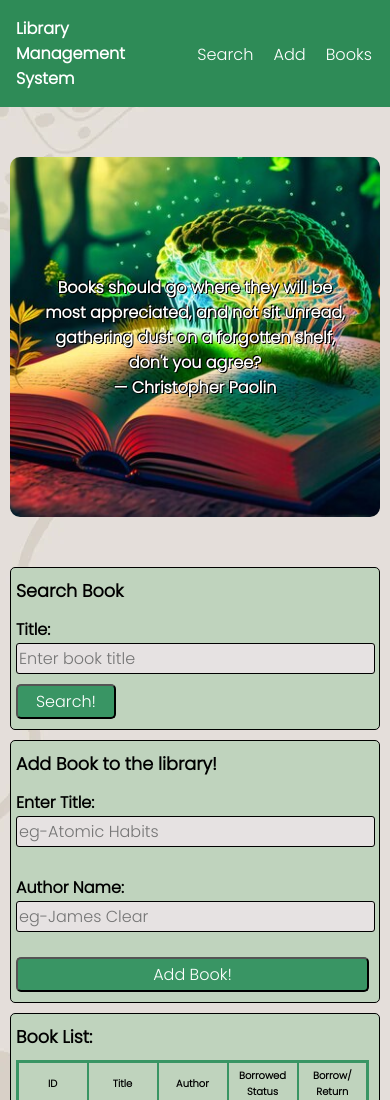
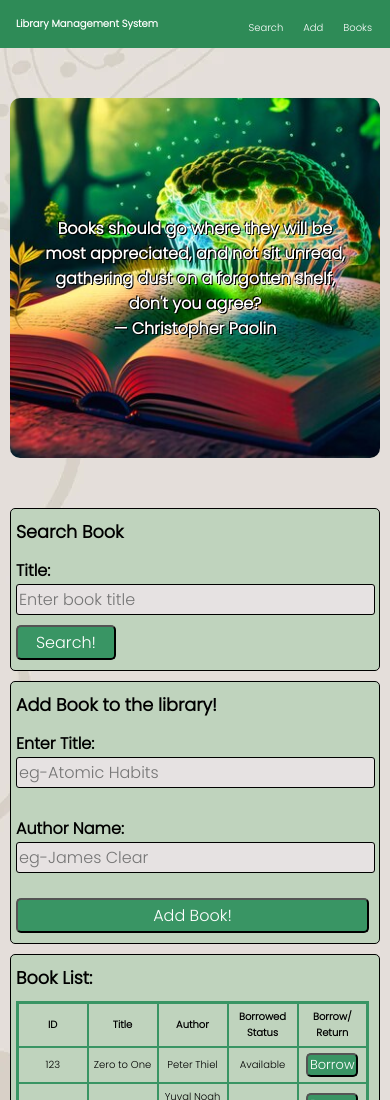
Before and after one commit to Paresh-Kalsotra/library-management-system, a plain HTML site: page index.html in a window 390 px wide. Shown: the top 1100 px of the page. Drawn offline with Linux system fonts and the light colour scheme.

Commit message:
media querry 2nd breakpoint

```diff
--- a/style.css
+++ b/style.css
@@ -116,6 +116,7 @@ h1 {
 .statusbtn {
   background-color: rgb(57, 149, 100);
   color: white;
+  width: 90%;
   border-radius: 5px;
 }
 #statusResponse,
@@ -166,9 +167,11 @@ h1 {
   }
 }
 
-@media only screen and (max-width: 550px) {
+@media only screen and (max-width: 400px) {
   th,
-  td {
+  td,
+  .navbar h2,
+  .navbar a {
     font-size: x-small;
   }
   #statusResponse,
```
